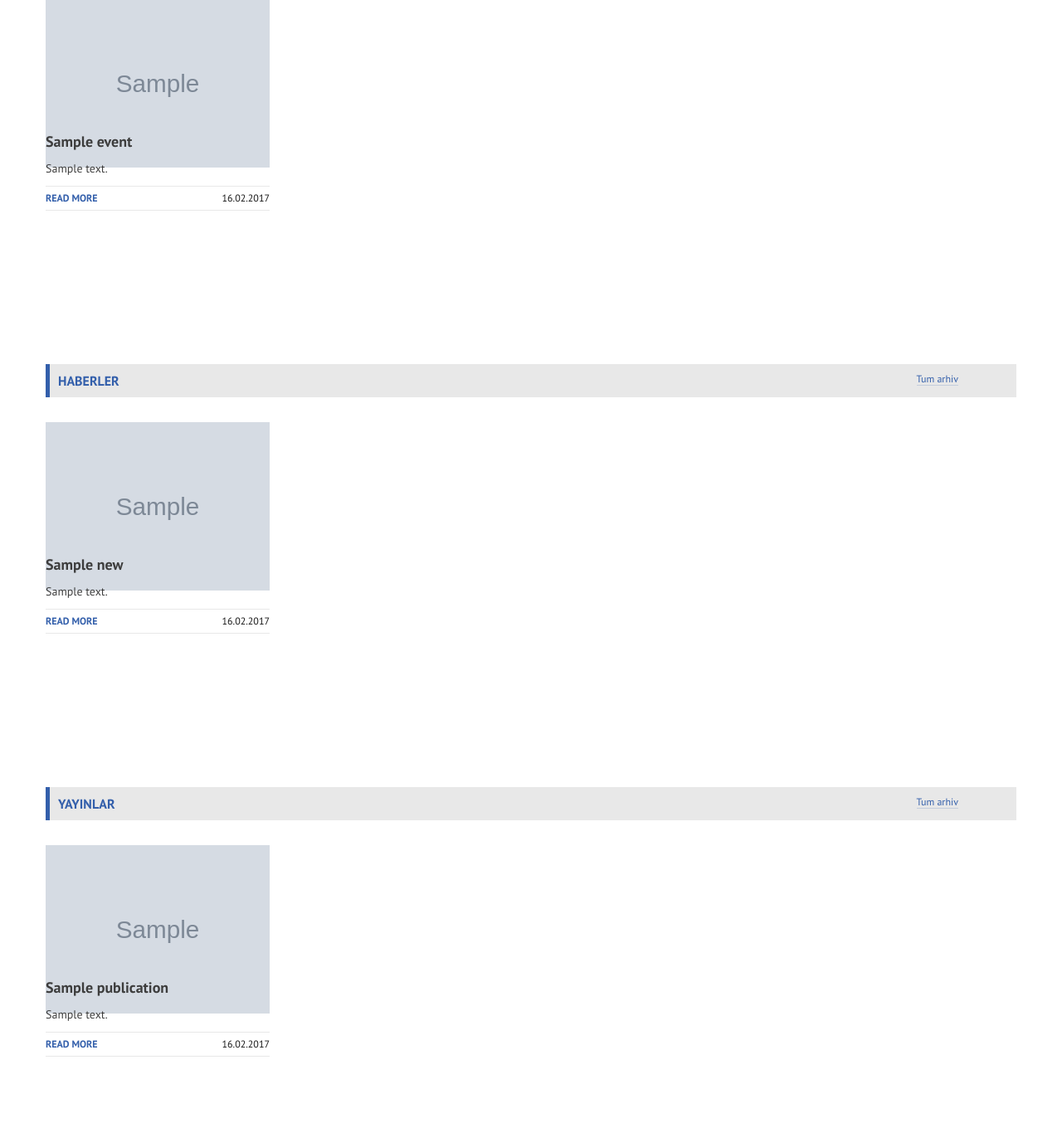
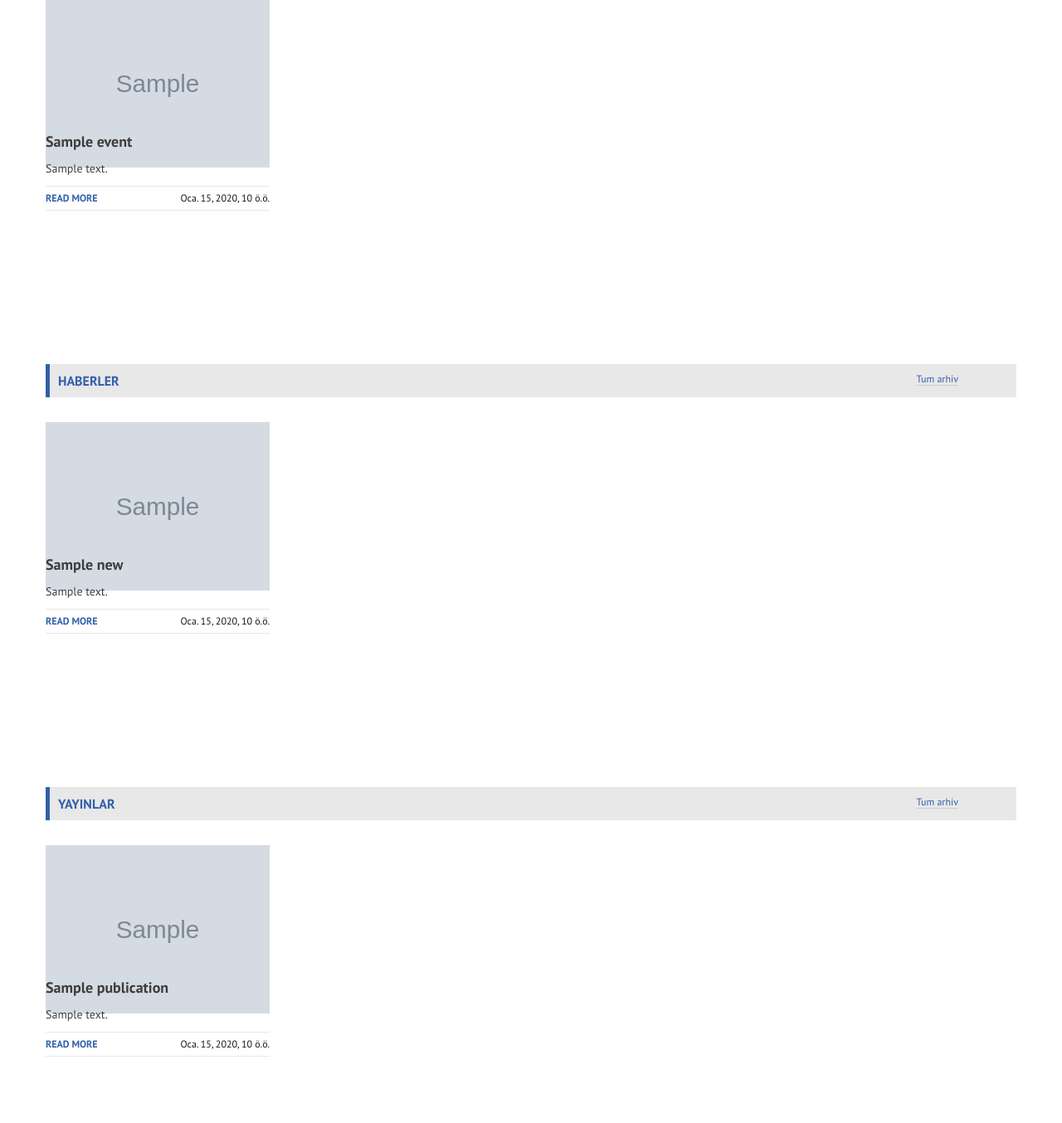
Before and after one commit to katalyzator/orasam, a Django app: template templates/main/main_page.html in a window 1280 px wide. Shown: the part 771-2125 px from the top of the page at 83% size. Run offline with Django 3.2, Linux system fonts and the light colour scheme; the template is opened without the code that fills it: values that come from a table or form of the project are taken from there, others are empty; tables that the repository leaves empty hold one stand-in row (values such as "Sample post"); grey boxes marked "Sample" are stand-in pictures; parts of the project's set-up code (start-up, migrations or seed data) failed here and were passed over.

Commit message:
something changes

```diff
--- a/templates/main/main_page.html
+++ b/templates/main/main_page.html
@@ -37,7 +37,7 @@
 
                                 <div class="link group">
                                     <a href="#">REad more</a>
-                                    <span>16.02.2017</span>
+                                    <span>{{ item.timestamp }}</span>
                                 </div>
                             </div>
                         </div>
@@ -66,7 +66,7 @@
 
                                 <div class="link group">
                                     <a href="#">REad more</a>
-                                    <span>16.02.2017</span>
+                                    <span>{{ item.timestamp }}</span>
                                 </div>
                             </div>
                         </div>
@@ -96,7 +96,7 @@
 
                                 <div class="link group">
                                     <a href="#">REad more</a>
-                                    <span>16.02.2017</span>
+                                    <span>{{ item.timestamp }}</span>
                                 </div>
                             </div>
                         </div>
```
